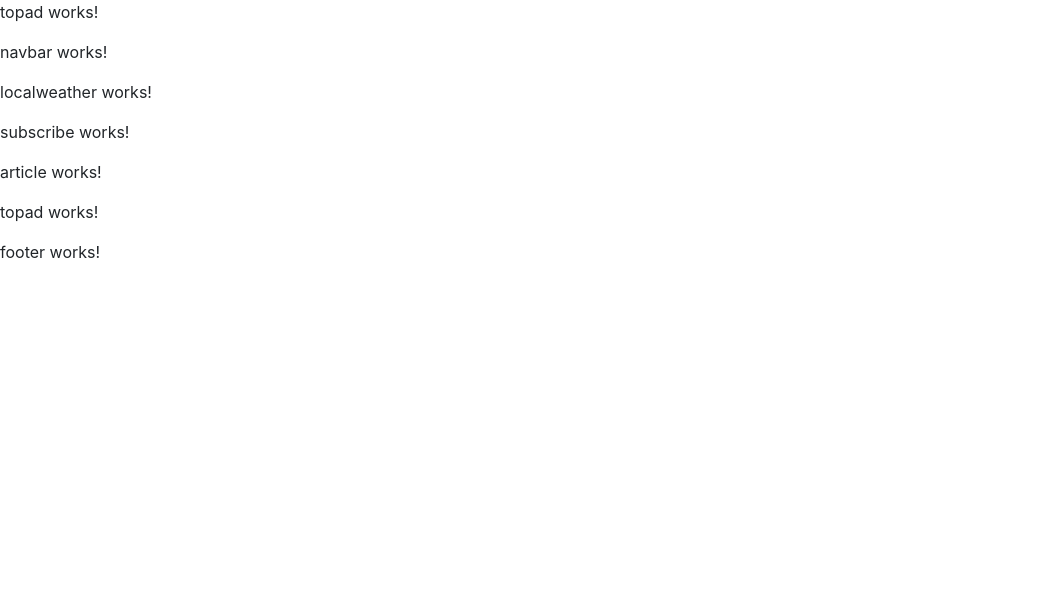
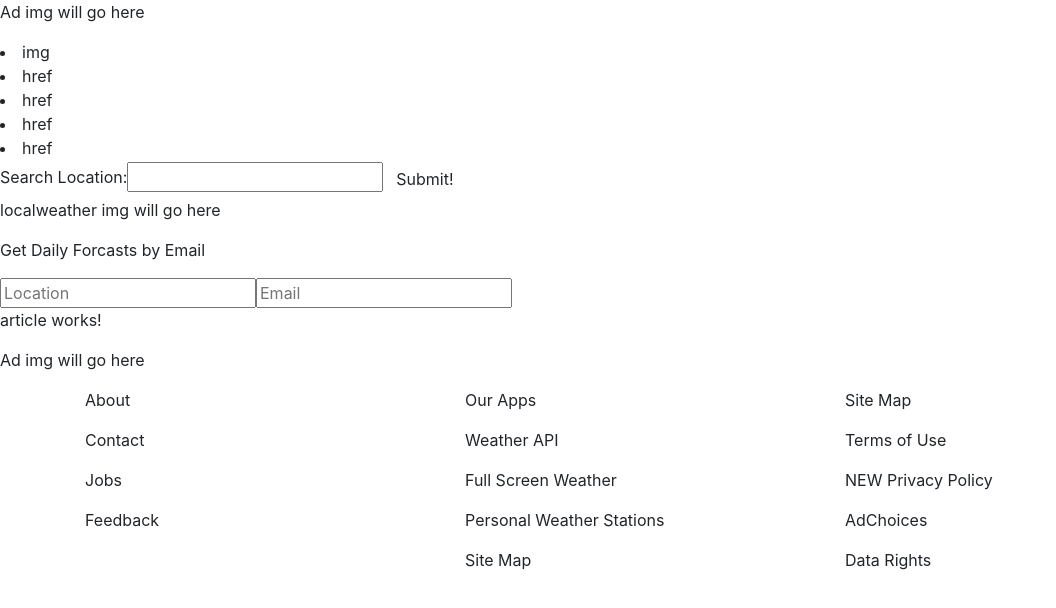
Before and after one commit to JohnMurray93/Advanced-JS-Week3-4-Independent-Project, an Angular app: page / in a window 1280 px wide. Shown: the top 608 px of the page, without its empty margins (0-1056 px from the left). Built offline with nearby package versions, Linux system fonts and the light colour scheme.

Commit message:
Styled Footer

```diff
--- a/src/app/app.module.ts
+++ b/src/app/app.module.ts
@@ -1,6 +1,8 @@
 import { BrowserModule } from '@angular/platform-browser';
 import { NgModule } from '@angular/core';
 
+import { FormsModule } from '@angular/forms';
+import { HttpModule } from '@angular/http';
 
 import { AppComponent } from './app.component';
 import { TopadComponent } from './topad/topad.component';
@@ -22,7 +24,9 @@ import { ArticleComponent } from './article/article.component';
     ArticleComponent
   ],
   imports: [
-    BrowserModule
+    BrowserModule,
+    FormsModule,
+    HttpModule
   ],
   providers: [],
   bootstrap: [AppComponent]
--- a/src/app/footer/footer.component.html
+++ b/src/app/footer/footer.component.html
@@ -1,3 +1,24 @@
-<p>
-  footer works!
-</p>
+<div class="container">
+    <div class="row">
+      <div class="col-sm">
+        <p>About</p>
+        <p>Contact</p>
+        <p>Jobs</p>
+        <p>Feedback</p>
+      </div>
+      <div class="col-sm">
+        <p>Our Apps</p>
+        <p>Weather API</p>
+        <p>Full Screen Weather</p>
+        <p>Personal Weather Stations</p>
+        <p>Site Map</p>
+      </div>
+      <div class="col-sm">
+        <p>Site Map</p>
+        <p>Terms of Use</p>
+        <p>NEW Privacy Policy</p>
+        <p>AdChoices</p>
+        <p>Data Rights</p>
+      </div>
+    </div>
+  </div>
--- a/src/app/localweather/localweather.component.html
+++ b/src/app/localweather/localweather.component.html
@@ -1,3 +1,3 @@
 <p>
-  localweather works!
+  localweather img will go here
 </p>
--- a/src/app/navbar/navbar.component.html
+++ b/src/app/navbar/navbar.component.html
@@ -1,3 +1,12 @@
-<p>
-  navbar works!
-</p>
+<div>
+  <li>img</li>
+  <li>href</li>
+  <li>href</li>
+  <li>href</li>
+  <li>href</li>
+  <form>
+    <label for="searchLocation">Search Location:</label>
+    <input type="text">
+    <button type="submit" class="btn">Submit!</button>
+  </form>
+</div>
--- a/src/app/subscribe/subscribe.component.html
+++ b/src/app/subscribe/subscribe.component.html
@@ -1,3 +1,8 @@
-<p>
-  subscribe works!
-</p>
+<div>
+<p>Get Daily Forcasts by Email</p>
+  <form>
+    <input type="text" placeholder="Location">
+    <input type="text" placeholder="Email">
+    <button class="btn"></button>
+  </form>
+</div>
--- a/src/app/topad/topad.component.html
+++ b/src/app/topad/topad.component.html
@@ -1,3 +1,3 @@
 <p>
-  topad works!
+  Ad img will go here
 </p>
```
